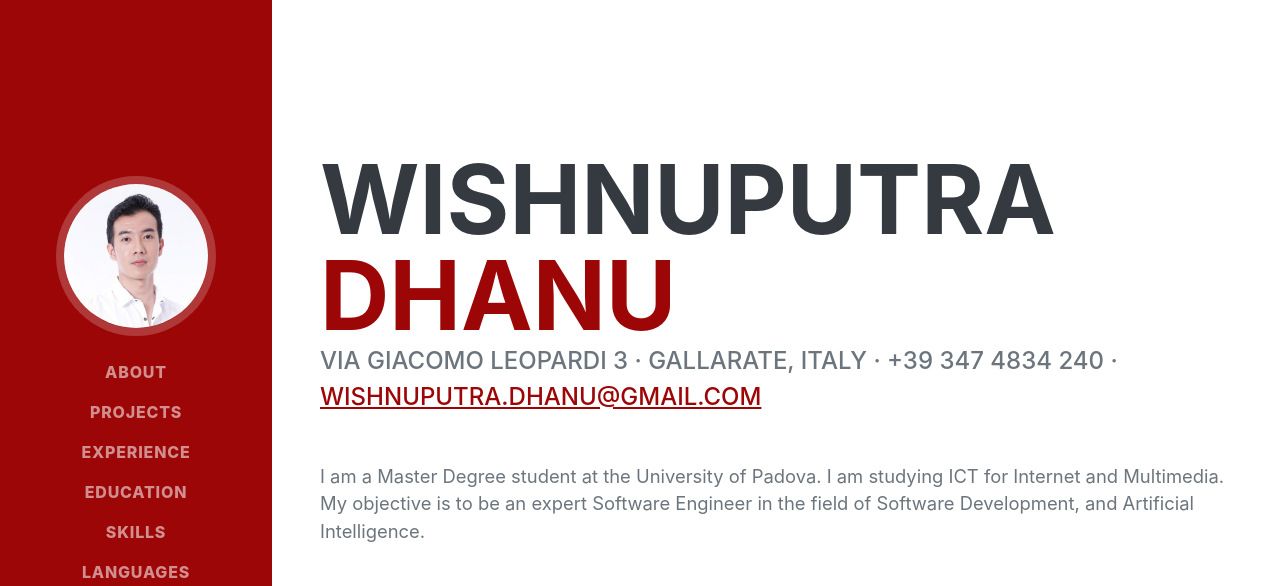
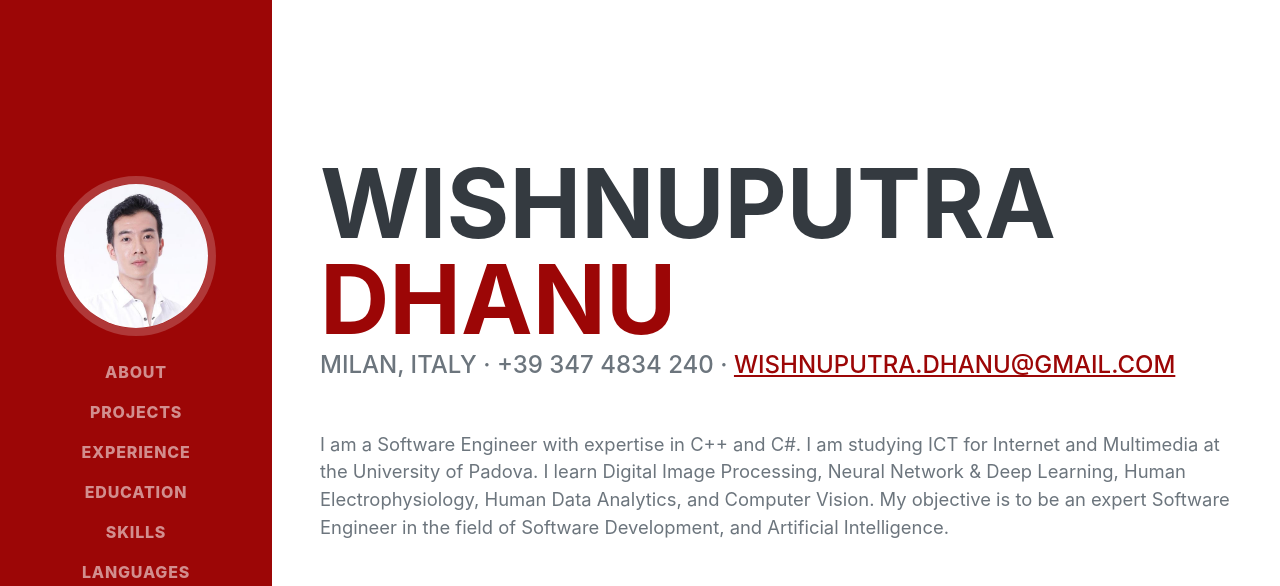
Before and after one commit to wishnuputra/personal-webdesign, a plain HTML site: page index.html in a window 1280 px wide. Shown: the top 586 px of the page. Drawn offline with nearby package versions, Linux system fonts and the light colour scheme; a web font is replaced by a local one.

Commit message:
modify profile

```diff
--- a/index.html
+++ b/index.html
@@ -45,10 +45,10 @@
                         <span class="text-primary">Dhanu</span>
                     </h1>
                     <div class="subheading mb-5">
-                        Via Giacomo Leopardi 3 · Gallarate, Italy · +39 347 4834 240 ·
+                        Milan, Italy · +39 347 4834 240 ·
                         <a href="mailto:wishnuputra.dhanu@gmail.com">wishnuputra.dhanu@gmail.com</a>
                     </div>
-                    <p class="lead mb-5">I am a Master Degree student at the University of Padova. I am studying ICT for Internet and Multimedia. My objective is to be an expert Software Engineer in the field of Software Development, and Artificial Intelligence.</p>
+                    <p class="lead mb-5">I am a Software Engineer with expertise in C++ and C#. I am studying ICT for Internet and Multimedia at the University of Padova. I learn Digital Image Processing, Neural Network & Deep Learning, Human Electrophysiology, Human Data Analytics, and Computer Vision. My objective is to be an expert Software Engineer in the field of Software Development, and Artificial Intelligence.</p>
                     <div class="social-icons">
                         <a class="social-icon" href="https://www.linkedin.com/in/wishnuputra-dhanu/"><i class="fab fa-linkedin-in"></i></a>
                         <a class="social-icon" href="https://github.com/wishnuputra"><i class="fab fa-github"></i></a>
```
Also changed, not shown: 2 other files.
